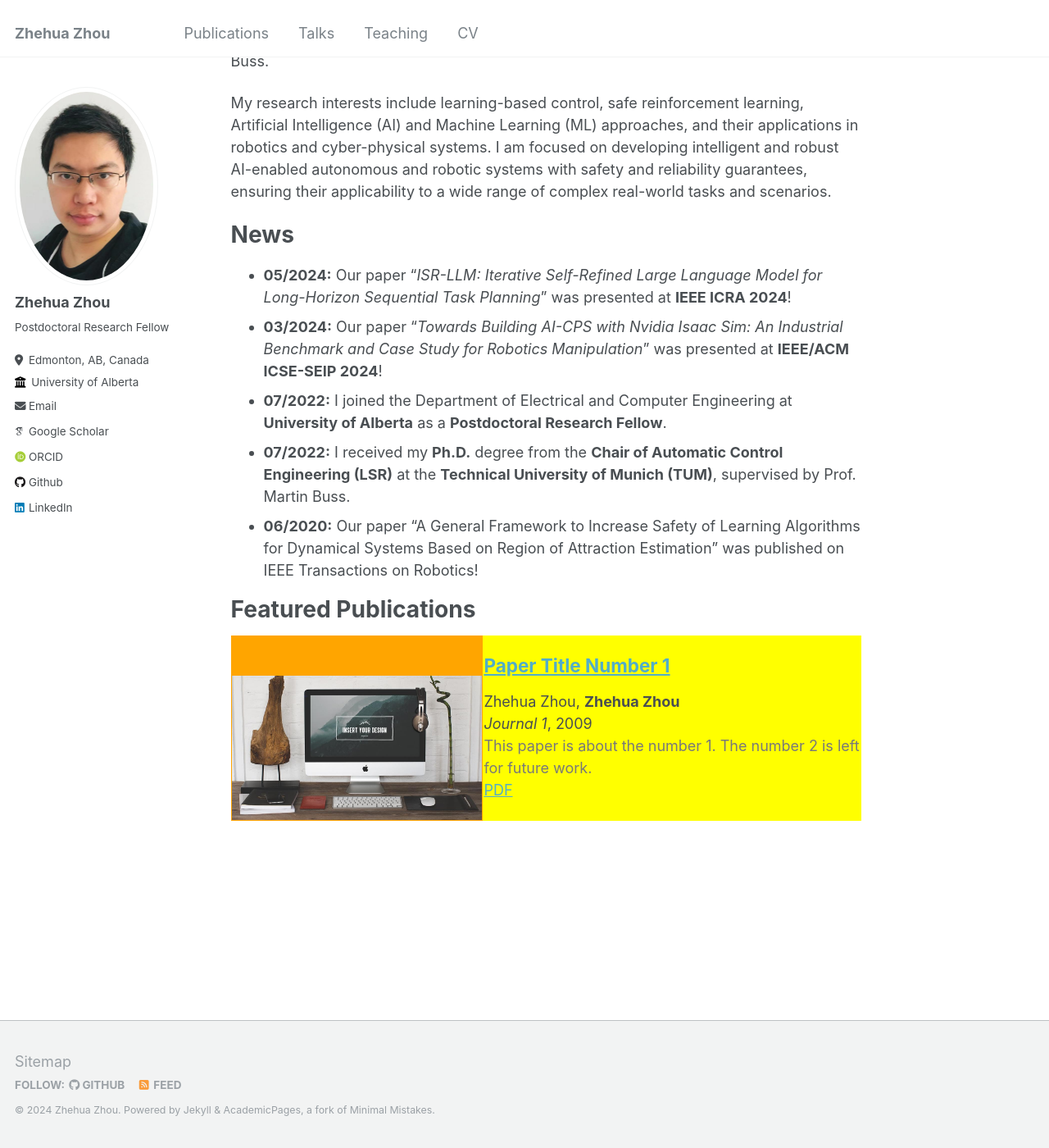
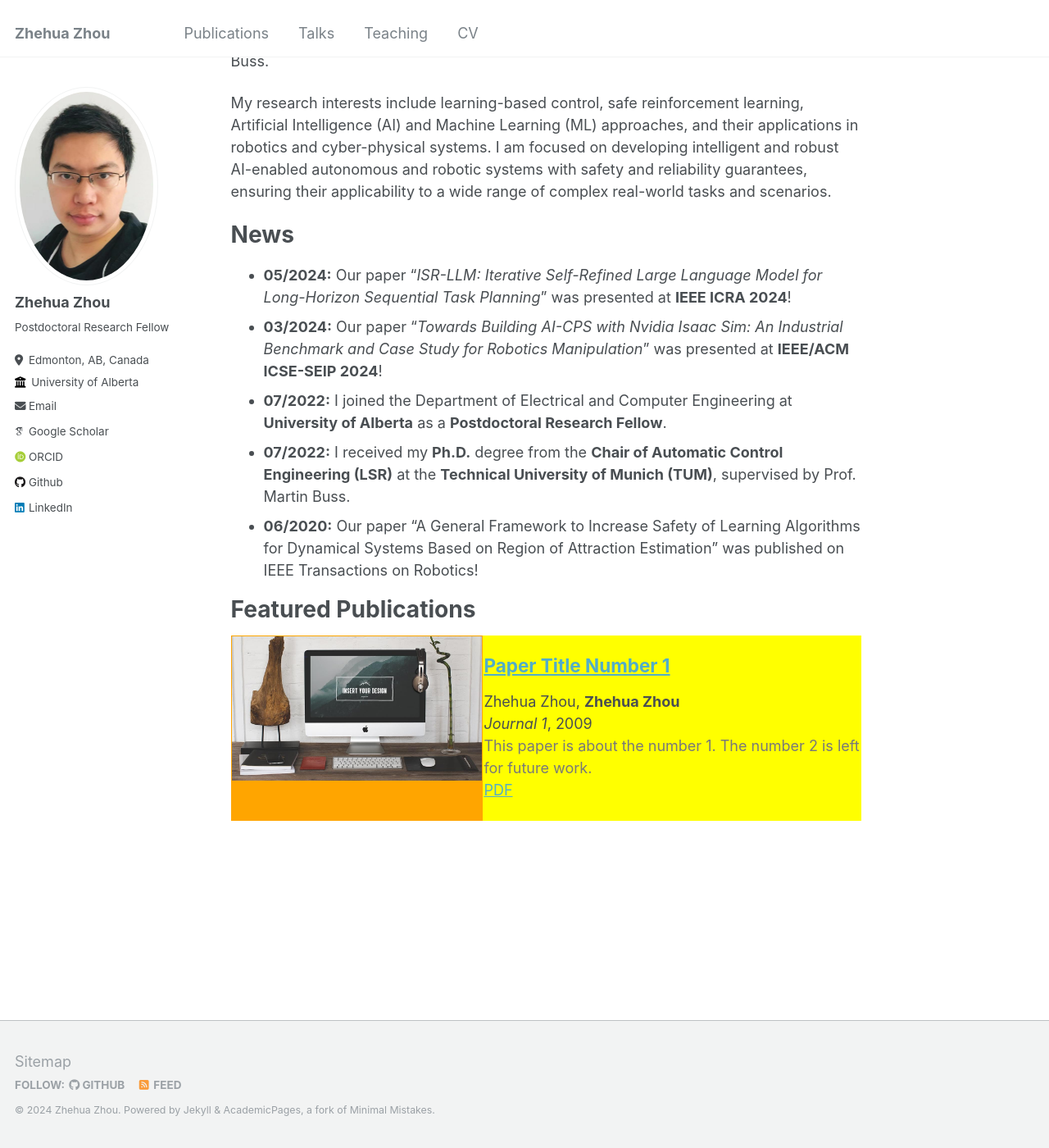
Before and after one commit to zhehuazhou/zhehuazhou.github.io, a Jekyll site: the page built from _pages/about.md, in a window 1280 px wide and 1400 px high, scrolled down 195 px. Shown: the whole window at 82% size. Built offline with Jekyll 4.4.1, drawn with Linux system fonts in a browser that asks for light colours; some web fonts are replaced.

Commit message:
initial update

```diff
--- a/_includes/archive-single_double.html
+++ b/_includes/archive-single_double.html
@@ -50,7 +50,6 @@
   display: table-cell;
   padding: 1px;
   width: 40%;
-  vertical-align: bottom;
   margin-top:0px;
 }
 /*.col-left img {
```
